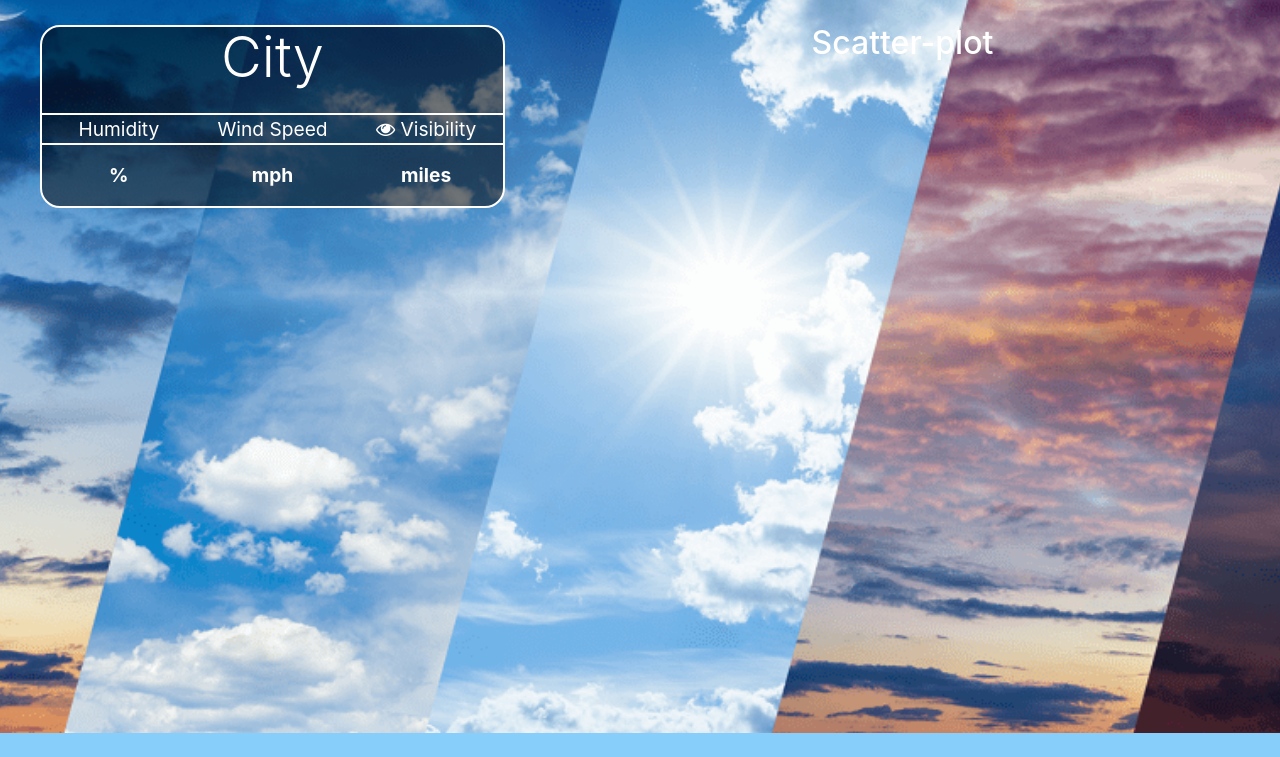
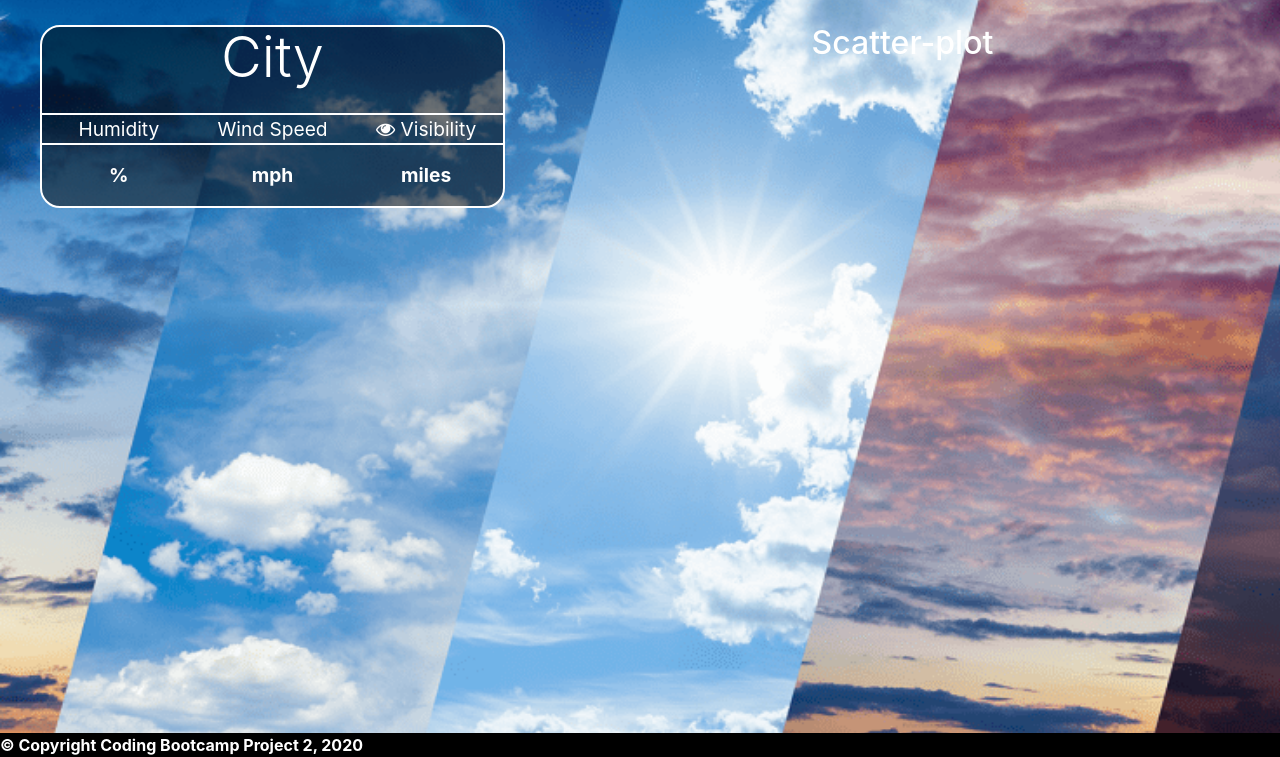
Before and after one commit to davesiddharth/Weather-App, a Flask app: page / in a window 1280 px wide; the page is wider, and only the part inside the window is pictured. Shown: the part 130-887 px from the top of that part. Before the commit the page ends 863 px from the top of that part, so only its background shows below. Run offline with Flask 2, Linux system fonts and the light colour scheme; data that the repository does not hold is empty; some libraries are stand-ins or nearby versions.

Commit message:
Update index.html

```diff
--- a/templates/index.html
+++ b/templates/index.html
@@ -117,6 +117,10 @@
                 </div>
             </div>
         </div>
+        <!-- Footer Section -->
+        <footer>
+          <div class="footer" style="position:center; background-color:black"><strong>&copy; Copyright Coding Bootcamp Project 2, 2020</strong></div>
+        </footer>
 
         <!--Add script for weather card  -->
         <script type="text/javascript" src="static/js/weathercard.js"></script>
```
